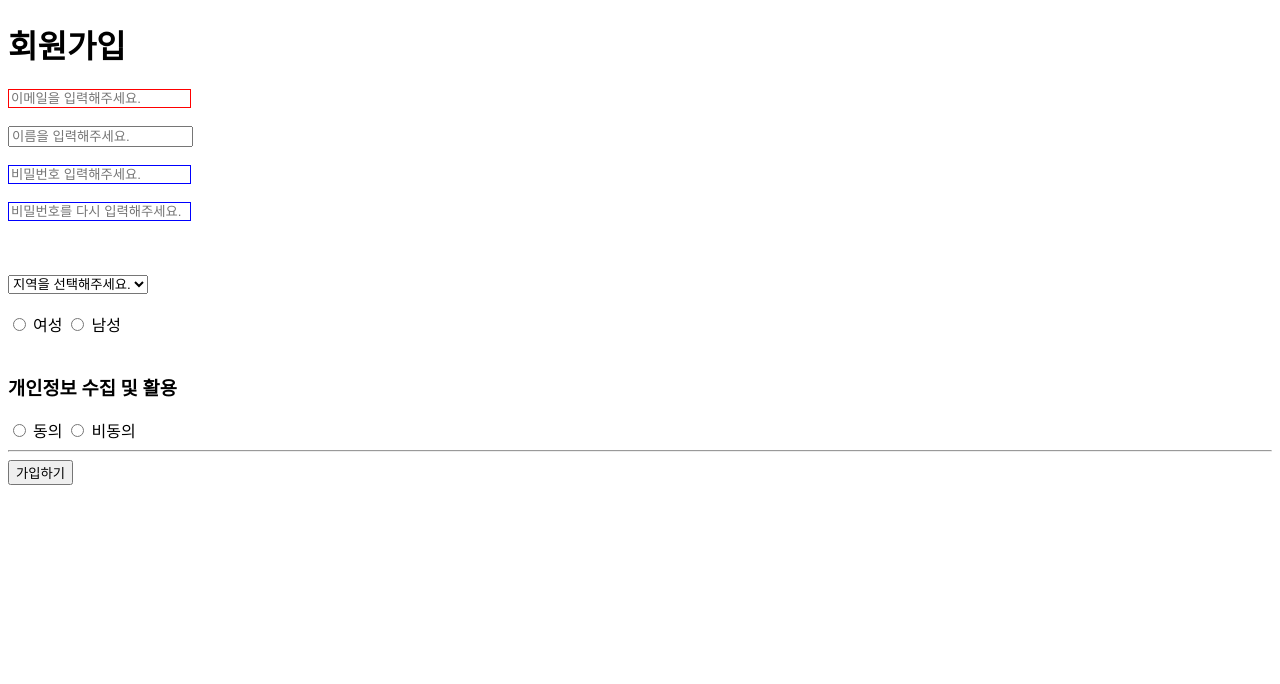
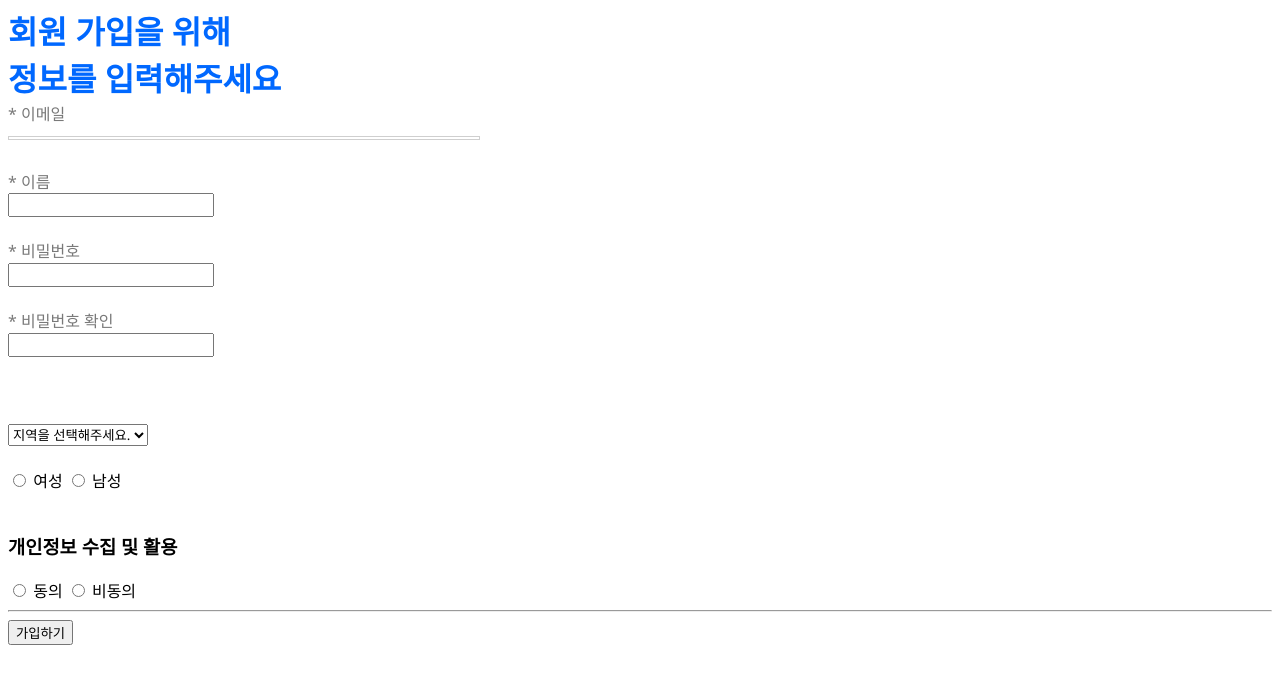
Before and after one commit to ssosee/pre-camp, a plain HTML site: page class/01-html/01-tag.html in a window 1280 px wide. Drawn offline with Linux system fonts and the light colour scheme; files that its build step writes are made by us from their sources.

Commit message:
css 연습

```diff
--- a/class/01-html/01-tag.html
+++ b/class/01-html/01-tag.html
@@ -3,15 +3,17 @@
 <html lang="ko">
 <head>
     <title>홈화면</title>
-    <link href="../02-css/02-signup.css" type="text/css" rel="stylesheet"/>
+    <link href="./02-signup.css" type="text/css" rel="stylesheet"/>
 </head>
 <body>
-    <h1>회원가입</h1>
-    <input type="text" placeholder="이메일을 입력해주세요." style="border: 1px solid red;"><br><br>
-    <input type="text" placeholder="이름을 입력해주세요."><br><br>
-    <input class="pw" type="password" placeholder="비밀번호 입력해주세요."><br><br>
-    <input class="pw" type="password" placeholder="비밀번호를 다시 입력해주세요."><br><br>
+    <div class="login-head">회원 가입을 위해 <br>정보를 입력해주세요</div>
+    <div>
+        <div class="login-form">* 이메일</div><input class="login-line" type="text"><br><br>
+        <div class="login-form">* 이름</div><input type="text"><br><br>
+        <div class="login-form">* 비밀번호</div><input class="pw" type="password"><br><br>
+        <div class="login-form">* 비밀번호 확인</div><input class="pw" type="password"><br><br>
     <br><br>
+    </div>
     <select>
         <!-- 첫 번째 옵션은 비활성화 및 첫 호출시 선택되어 있음 -->
         <option disabled="true" selected="true">지역을 선택해주세요.</option>
--- a/class/01-html/02-signup.css
+++ b/class/01-html/02-signup.css
@@ -1,3 +1,35 @@
-.pw {
-    border: 1px solid blue;
+* {
+    font-family: 'Segoe UI', Tahoma, Geneva, Verdana, sans-serif;
+    font-style: normal;
 }
+
+.login-head {
+    width: 466px;
+    height: 94px;
+    left: 725px;
+    top: 132px;
+    font-weight: 700;
+    font-size: 32px;
+    line-height: 47px;
+    color: #0068ff;
+}
+
+.login-form {
+    width: 158px;
+    height: 23.65px;
+    left: 725px;
+    top: 286px;
+
+    font-weight: 400;
+    font-size: 16px;
+    line-height: 24px;
+    color: #797979;
+}
+
+.login-line {
+    width: 466px;
+    height: 0px;
+    left: 725px;
+    top: 467px;
+    border: 1px solid #cfcfcf;
+}
```
Also changed, not shown: class/02-css/02-boxmodel.html (+25 -11 lines).
